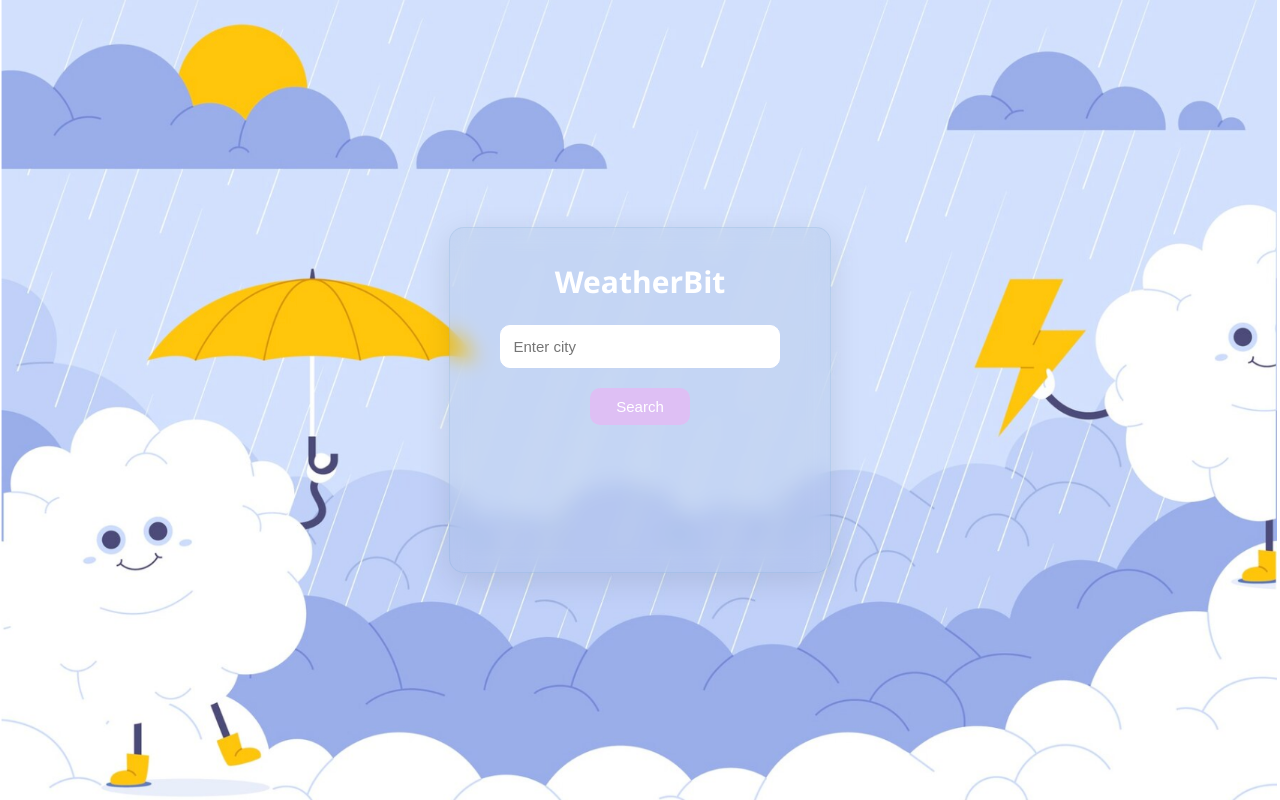
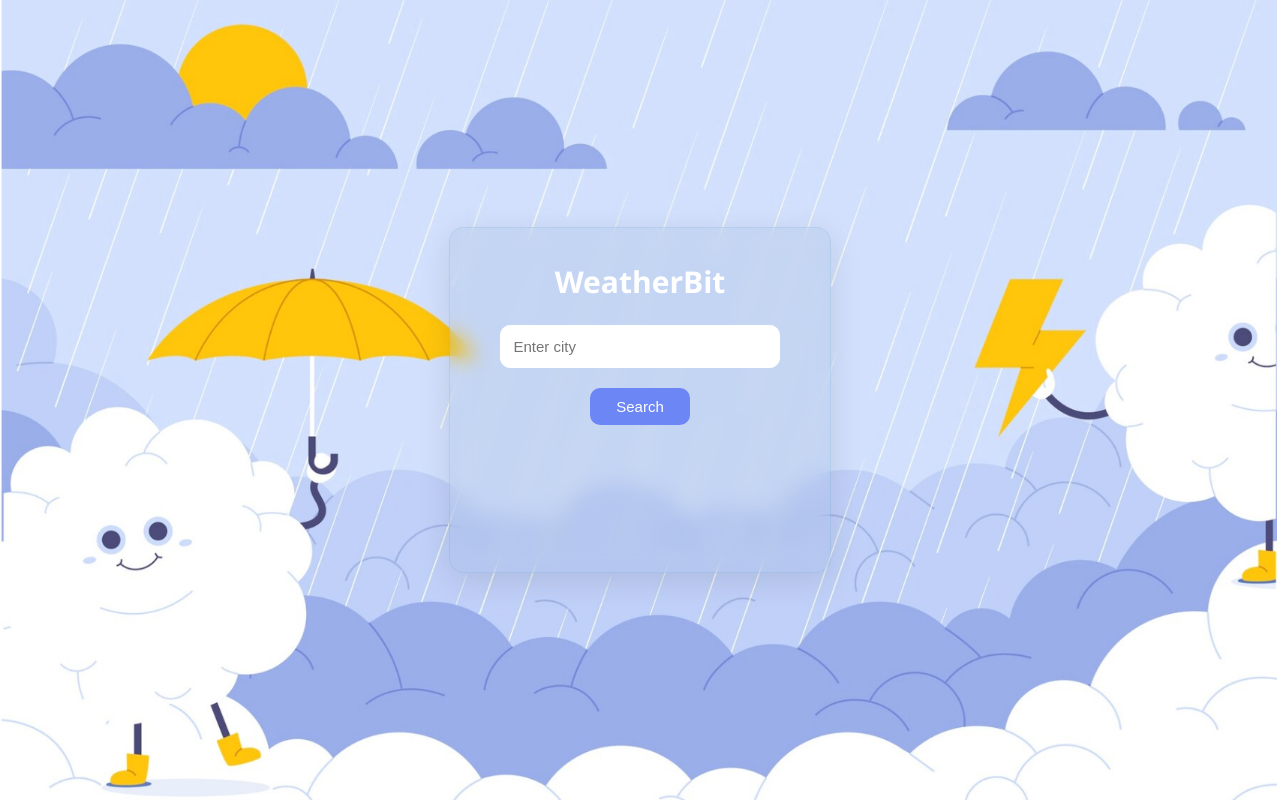
Before and after one commit to praphulchandra-nitdgp/WeatherBit, a plain HTML site: page index.html in a window 1280 px wide. Drawn offline with Linux system fonts and the light colour scheme.

Commit message:
Update style.css

```diff
--- a/style.css
+++ b/style.css
@@ -35,7 +35,7 @@ input {
     margin-top: 20px;
 }
 button {
-    background: #debff4;
+    background: #6c87f5;
     color: white;
     padding: 10px;
     border: none;
@@ -47,7 +47,7 @@ button {
 }
 
 button:hover {
-    background: #8b48d7;
+    background: rgb(69, 79, 171);
 }
 .detail{
     display: flex;
```
